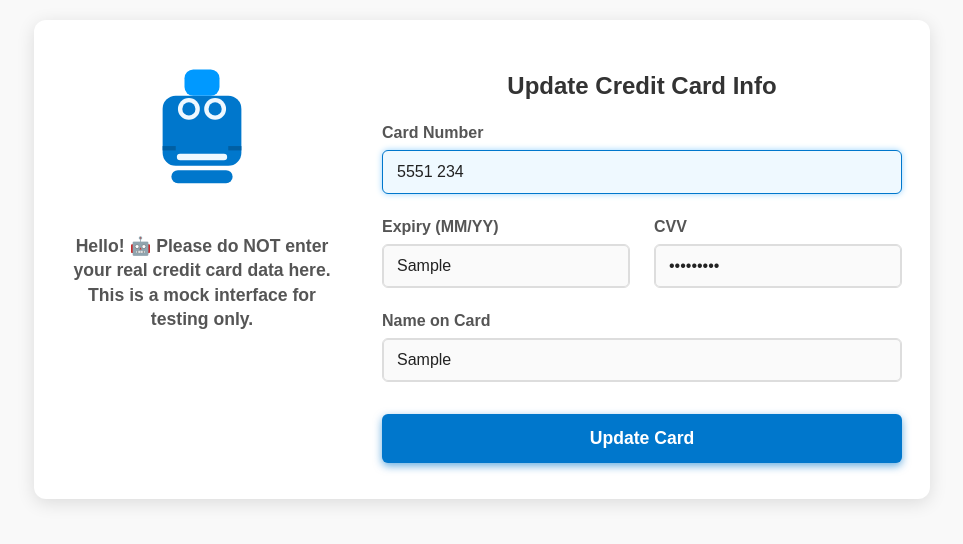
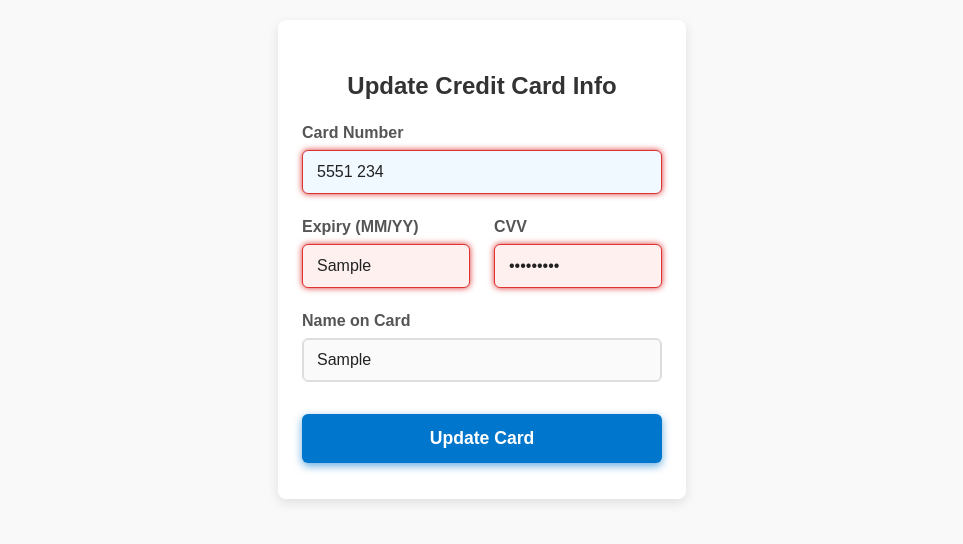
Before and after one commit to vlojek/card, a plain HTML site: page index.html in a window 1280 px wide. Both pictures are taken after typing "5551234", "Sample", "Sample123", "Sample" into the empty fields and a click on the button "Update Card". Shown: the whole page, without its empty margins (158-1121 px from the left). Drawn offline with Linux system fonts and the light colour scheme.

Commit message:
Update index.html

```diff
--- a/index.html
+++ b/index.html
@@ -11,39 +11,14 @@
     padding: 20px;
     background: #f9f9f9;
     color: #222;
-    display: flex;
-    justify-content: center;
-    align-items: flex-start;
-    min-height: 100vh;
-  }
-  #pageContainer {
-    display: flex;
-    align-items: flex-start;
-    max-width: 840px;
-    gap: 40px;
-    background: white;
-    border-radius: 12px;
-    box-shadow: 0 4px 18px rgba(0,0,0,0.12);
-    padding: 32px 28px 36px 28px;
-  }
-  #robotContainer {
-    flex: 0 0 280px;
-    text-align: center;
-    user-select: none;
-  }
-  #robotContainer svg {
-    width: 140px;
-    height: auto;
-    margin-bottom: 20px;
-  }
-  #robotMessage {
-    font-weight: 600;
-    color: #555;
-    font-size: 1.1em;
-    line-height: 1.4;
   }
   #cardFormContainer {
-    flex: 1 1 500px;
+    max-width: 360px;
+    margin: 0 auto;
+    background: white;
+    border-radius: 8px;
+    padding: 32px 24px 36px 24px;
+    box-shadow: 0 4px 12px rgba(0,0,0,0.1);
   }
   h2 {
     text-align: center;
@@ -80,6 +55,12 @@
     border-color: #0077cc;
     box-shadow: 0 0 6px #99d4ff;
     background-color: #eff9ff;
+  }
+  /* New styles for invalid input highlighting */
+  input.invalid {
+    border-color: #d33 !important;
+    box-shadow: 0 0 6px #d33 !important;
+    background-color: #fff0f0;
   }
   .expiry-cvv-row {
     display: flex;
@@ -165,24 +146,6 @@
 </style>
 </head>
 <body>
-  <div id="pageContainer">
-    <div id="robotContainer" aria-label="Friendly robot reminder">
-      <svg viewBox="0 0 64 64" fill="none" xmlns="http://www.w3.org/2000/svg" aria-hidden="true">
-        <rect x="14" y="20" width="36" height="32" rx="6" ry="6" fill="#0077cc" />
-        <rect x="24" y="8" width="16" height="12" rx="4" ry="4" fill="#0099ff" />
-        <circle cx="26" cy="26" r="5" fill="#eef8ff" />
-        <circle cx="38" cy="26" r="5" fill="#eef8ff" />
-        <circle cx="26" cy="26" r="3" fill="#0077cc" />
-        <circle cx="38" cy="26" r="3" fill="#0077cc" />
-        <path d="M22 48 L42 48" stroke="#eef8ff" stroke-width="3" stroke-linecap="round" />
-        <path d="M14 44 L20 44" stroke="#005fa3" stroke-width="2" />
-        <path d="M44 44 L50 44" stroke="#005fa3" stroke-width="2" />
-        <rect x="18" y="54" width="28" height="6" rx="3" ry="3" fill="#0077cc" />
-      </svg>
-      <div id="robotMessage">
-        <p>Hello! 🤖 Please do <strong>NOT</strong> enter your real credit card data here. This is a mock interface for testing only.</p>
-      </div>
-    </div>
 <div id="cardFormContainer">
   <h2>Update Credit Card Info</h2>
   <form id="cardForm" novalidate>
@@ -206,7 +169,6 @@
     </div>
     <button type="submit" id="submitBtn">Update Card</button>
   </form>
-    </div>
 </div>
 
 <!-- Confirmation popup -->
@@ -239,8 +201,23 @@
       cardNumberInput.setSelectionRange(cursorPosition, cursorPosition);
     });
 
+    function setInvalid(input, isInvalid) {
+      if (isInvalid) {
+        input.classList.add('invalid');
+      } else {
+        input.classList.remove('invalid');
+      }
+    }
+
     form.addEventListener('submit', (e) => {
       e.preventDefault();
+
+      // Clear previous invalid states
+      Array.from(form.elements).forEach(el => {
+        if (el.tagName === 'INPUT') {
+          setInvalid(el, false);
+        }
+      });
 
       const cardNumber = cardNumberInput.value.replace(/\s/g, '');
       const expiry = form.expiryDate.value;
@@ -249,26 +226,36 @@
 
       const expiryPattern = /^(0[1-9]|1[0-2])\/?([0-9]{2})$/;
 
+      let valid = true;
+
       if (!cardNumber || cardNumber.length < 13 || cardNumber.length > 19) {
-        alert('Please enter a valid card number.');
+        setInvalid(cardNumberInput, true);
         cardNumberInput.focus();
-        return;
+        valid = false;
       }
       if (!expiryPattern.test(expiry)) {
-        alert('Please enter a valid expiry date in MM/YY format.');
+        setInvalid(form.expiryDate, true);
+        if (valid) {
           form.expiryDate.focus();
-        return;
+        }
+        valid = false;
       }
       if (!cvv || (cvv.length < 3 || cvv.length > 4)) {
-        alert('Please enter a valid CVV.');
+        setInvalid(form.cvv, true);
+        if (valid) {
           form.cvv.focus();
-        return;
+        }
+        valid = false;
       }
       if (!cardName) {
-        alert('Please enter the name on the card.');
+        setInvalid(form.cardName, true);
+        if (valid) {
           form.cardName.focus();
-        return;
         }
+        valid = false;
+      }
+
+      if (!valid) return;
 
       confirmationMessage.textContent = `Your card ending in ${cardNumber.slice(-4)} has been updated successfully.`;
       confirmationPopup.classList.add('show');
@@ -279,6 +266,12 @@
       confirmationPopup.classList.remove('show');
       submitBtn.disabled = false;
       form.reset();
+      // Clear invalid classes
+      Array.from(form.elements).forEach(el => {
+        if (el.tagName === 'INPUT') {
+          el.classList.remove('invalid');
+        }
+      });
       cardNumberInput.focus();
 
       if (window.ReactNativeWebView && window.ReactNativeWebView.postMessage) {
```
Lines whose indentation alone changed are shown as unchanged.
